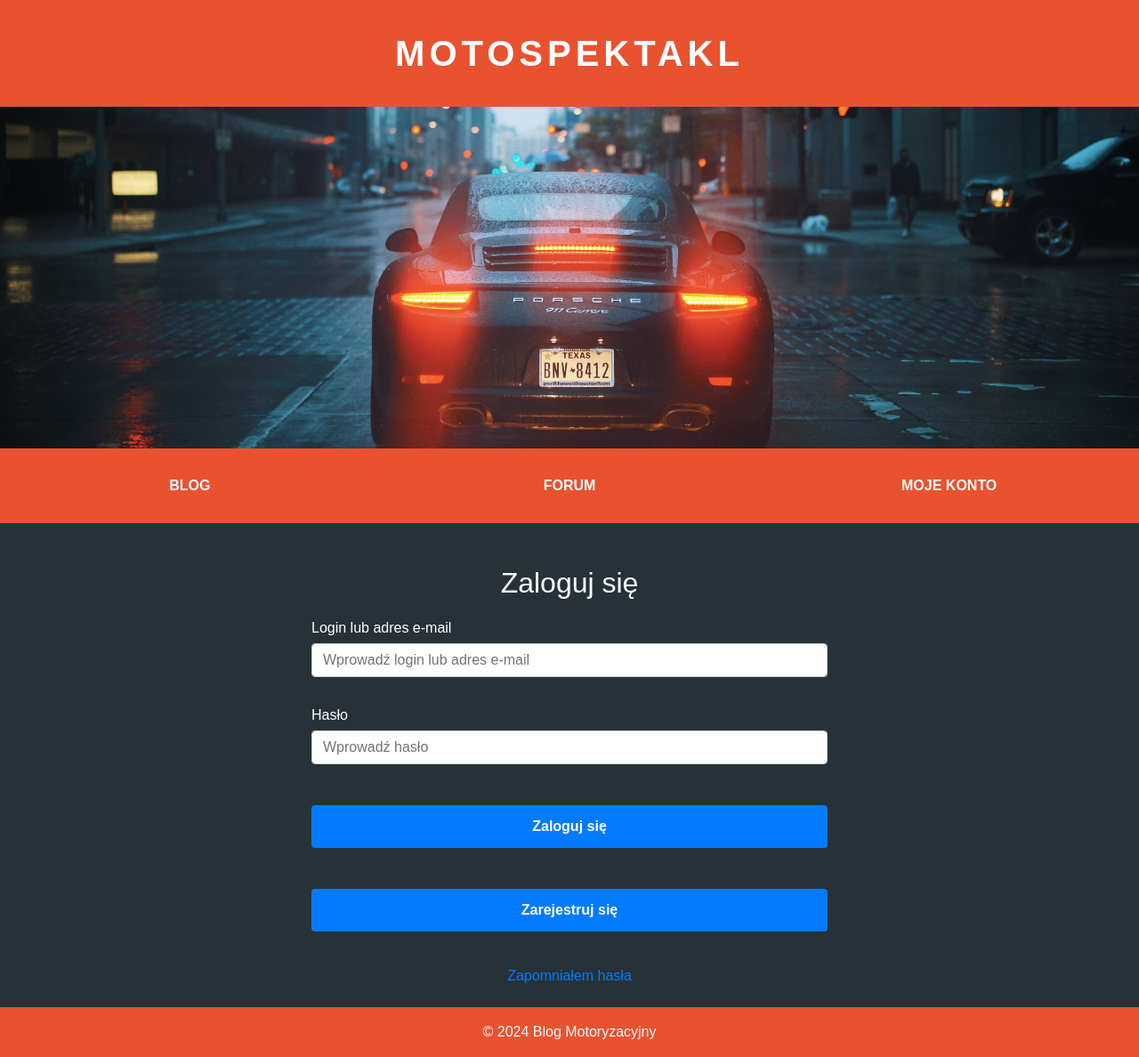
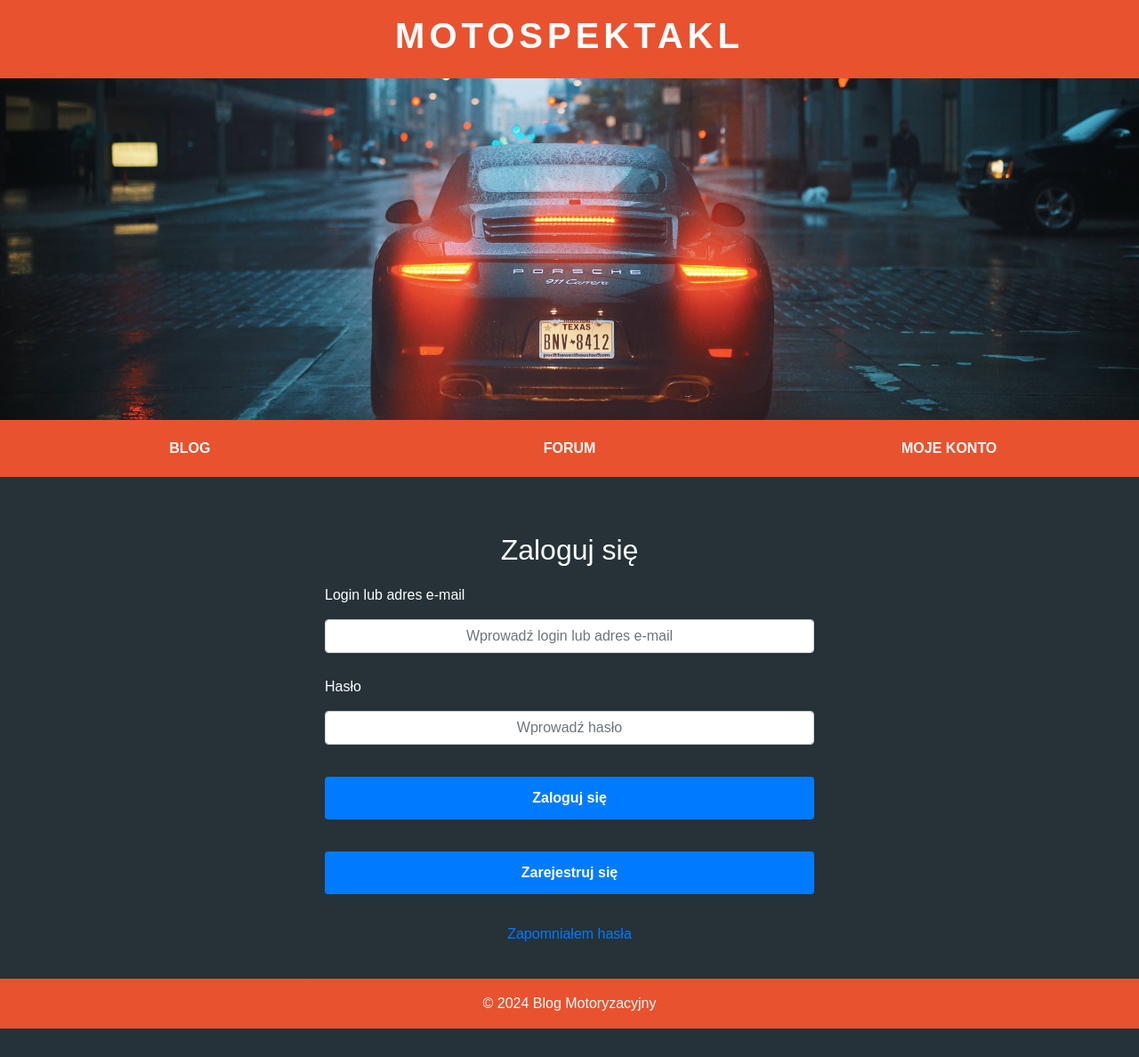
Before and after one commit to Mikon141/motoSpektakl, a Django app: page /login/ in a window 1280 px wide. Shown: the whole page at 89% size. After the commit the page ends 1156 px from the top, so only its background shows below. Run offline with Django 4.2, Linux system fonts and the light colour scheme; some libraries are stand-ins or nearby versions.

Commit message:
wreszcie dziala

```diff
--- a/static/css/account_styles.css
+++ b/static/css/account_styles.css
@@ -1,139 +1,29 @@
-/* Globalne ustawienia dla kontenerów i formularzy */
+/* Ustawienie szerokości głównego kontenera dla sekcji logowania */
+.auth-container,
 .account-content,
-.auth-container,
 .register-container {
-    max-width: 600px; /* Ustalenie maksymalnej szerokości kontenera */
-    width: 100%; /* Dopasowanie do szerokości */
-    margin: 0 auto; /* Wyśrodkowanie kontenera */
+    width: 100%; /* Pełna szerokość */
+    max-width: 600px; /* Delikatne zwiększenie maksymalnej szerokości */
+    margin: 0 auto; /* Wyśrodkowanie sekcji */
+    padding: 15px; /* Dodatkowy padding */
+    box-sizing: border-box; /* Uwzględnienie paddingu w szerokości */
 }
 
-/* Stylowanie inputów, aby były jednakowe w całej aplikacji */
+/* Ustawienie szerokości przycisków i inputów wewnątrz kontenera */
+.auth-container .btn-primary,
+.account-content .btn-primary,
+.register-container .btn-primary,
+.auth-container .form-control,
 .account-content .form-control,
-.auth-container .form-control,
 .register-container .form-control {
-    width: 100%;
-    max-width: 600px; /* Maksymalna szerokość inputów */
-    margin: 0 auto 15px auto; /* Dodanie marginesów i wyśrodkowanie */
-    padding: 12px;
-    font-size: 16px;
-}
-
-/* Stylowanie przycisków, aby pasowały do inputów */
-.account-content .btn-primary,
-.auth-container .btn-primary,
-.register-container .btn-primary,
-.btn-primary {
-    width: 100%; /* Ustawienie szerokości na 100% */
-    max-width: 600px; /* Ustawienie maksymalnej szerokości */
-    padding: 12px; /* Dodanie paddingu */
-    margin: 15px auto; /* Dodanie marginesów */
-    font-size: 16px;
-    font-weight: bold;
+    width: 100%; /* Pełna szerokość */
+    max-width: 600px; /* Zwiększenie maksymalnej szerokości */
+    margin: 10px auto; /* Środkowanie i dodanie marginesu */
     display: block; /* Wyświetlanie jako blok */
     text-align: center; /* Wyśrodkowanie tekstu */
 }
 
-/* Dodatkowe ustawienia dla przycisków po zalogowaniu */
+/* Upewnienie się, że przyciski są dostosowane do zwiększonej szerokości */
 .account-content .btn-primary {
-    background-color: #007bff; /* Kolor tła */
-    color: white; /* Kolor tekstu */
-    border: none; /* Usunięcie obramowania */
-    padding: 12px; /* Ustawienie paddingu */
+    padding: 12px 20px; /* Dopasowanie paddingu dla mniejszych przycisków */
 }
-
-/* Hover dla przycisków po zalogowaniu */
-.account-content .btn-primary:hover {
-    background-color: #0056b3; /* Kolor tła przy hover */
-    color: white;
-}
-
-/* Hover i focus dla globalnych przycisków */
-.btn-primary:hover,
-.btn-primary:focus {
-    background-color: #0056b3;
-    color: white;
-}
-
-/* Stylizacja nagłówków */
-.account-content h1,
-.auth-container h1,
-.register-container h1 {
-    text-align: center;
-    color: white;
-    margin-bottom: 20px;
-}
-
-/* Stylizacja kontenerów logowania i rejestracji */
-.auth-container,
-.register-container {
-    padding: 20px;
-    border-radius: 8px;
-    background-color: var(--background-color); /* Ustawienie koloru tła */
-}
-
-/* Stylizacja przycisków w nagłówku */
-.navigation-buttons a {
-    width: 100%;
-    max-width: 600px;
-    display: block;
-    padding: 15px 20px;
-    margin: 15px auto;
-    background-color: #e9522f; /* Kolor przycisków */
-    color: white;
-    font-weight: bold;
-    text-align: center;
-}
-
-/* Stylizacja przycisków w nagłówku przy hover */
-.navigation-buttons a:hover {
-    background-color: #c74327;
-    color: white;
-}
-
-/* Wyrównanie marginesów i paddingów */
-h1,
-h5,
-p {
-    margin: 20px auto;
-    padding: 0;
-}
-
-/* Stylizacja dla kontenera wiadomości */
-.messages {
-    max-width: 600px;
-    margin: 20px auto;
-}
-
-/* Stylizacja alertów */
-.alert {
-    padding: 15px;
-    margin-bottom: 20px;
-    border-radius: 4px;
-}
-
-.alert-success {
-    background-color: #d4edda;
-    border-color: #c3e6cb;
-    color: #155724;
-}
-
-.alert-danger {
-    background-color: #f8d7da;
-    border-color: #f5c6cb;
-    color: #721c24;
-}
-
-/* Stylizacja dla strony logowania */
-.auth-container h1 {
-    font-size: 2rem;
-    margin: 20px auto;
-    text-align: center;
-}
-
-/* Usunięcie odstępów i marginesów */
-form,
-div,
-section {
-    padding: 0;
-    margin: 0;
-}
```
Also changed, not shown: static/css/blog_styles.css (+21 -0 lines), db.sqlite3.
